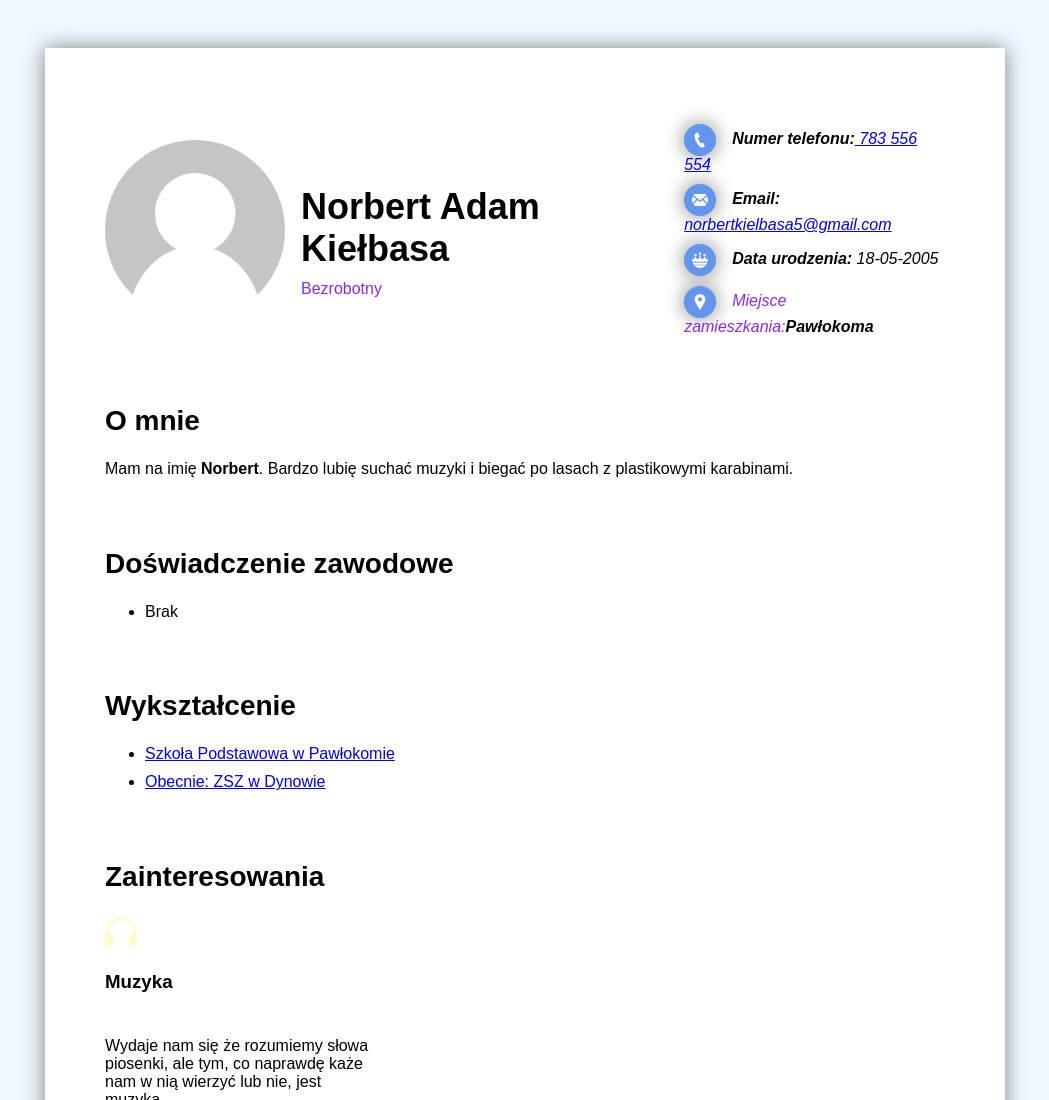
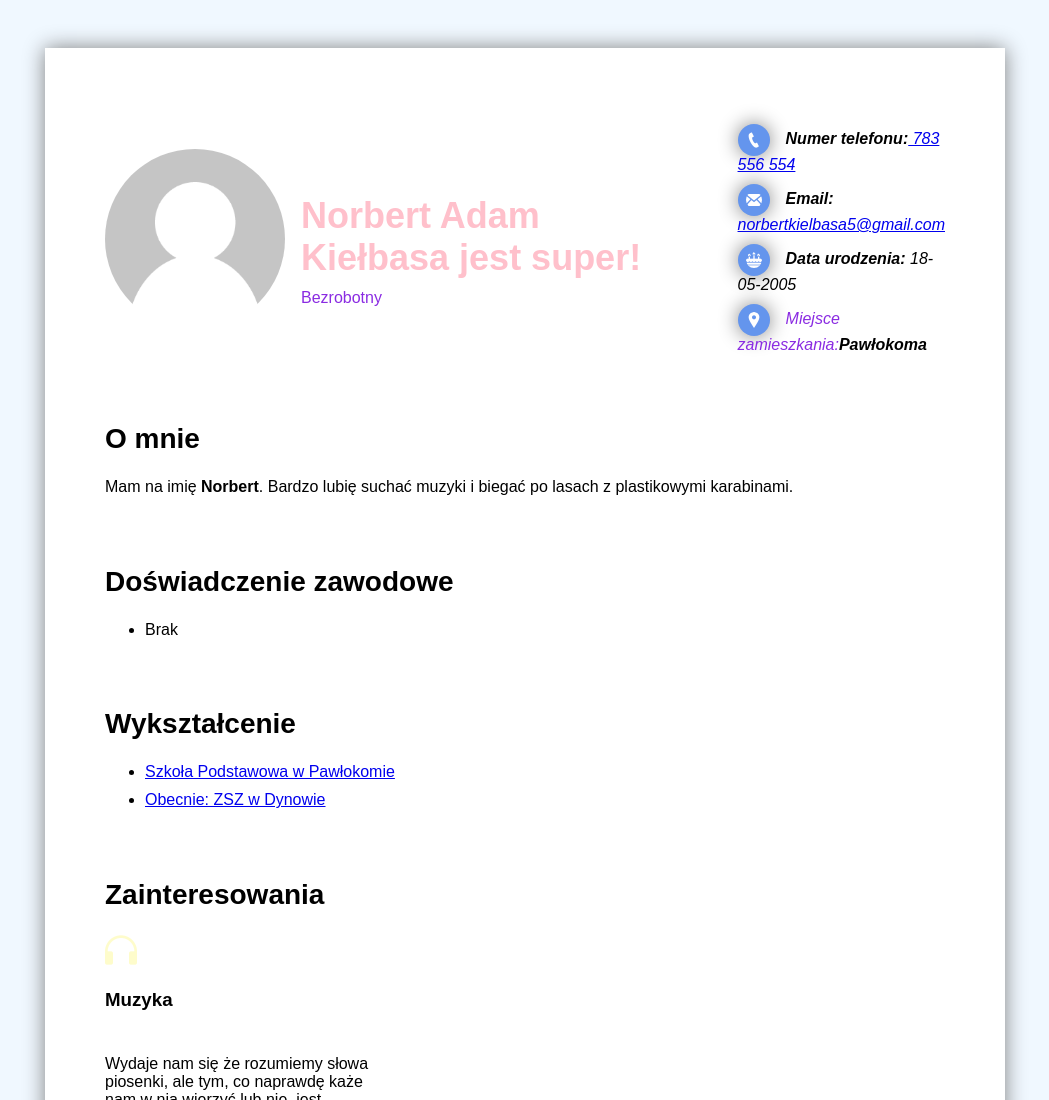
Before and after one commit to OrlikQ/cv-norbert, a plain HTML site: page index.html in a window 1280 px wide. Shown: the top 1100 px of the page, without its empty margins (115-1164 px from the left). Drawn offline with Linux system fonts and the light colour scheme.

Commit message:
Update heading color

```diff
--- a/index.html
+++ b/index.html
@@ -9,7 +9,7 @@
             <header>
                 <img class="profile-picture circle" src="default-avatar.png" />
                 <div>
-                    <h1>Norbert Adam Kiełbasa</h1>
+                    <h1 class='main-heading'>Norbert Adam Kiełbasa jest super!</h1>
                     <span>Bezrobotny</span>
                 </div>
                 <address>
--- a/style.css
+++ b/style.css
@@ -16,7 +16,9 @@ h1 {
 span {
     color:blueviolet;
 }
-
+.main-heading{
+    color: pink;
+}
 .container {
     box-shadow: 0 0 20px gray;
     width: 960px;
```
